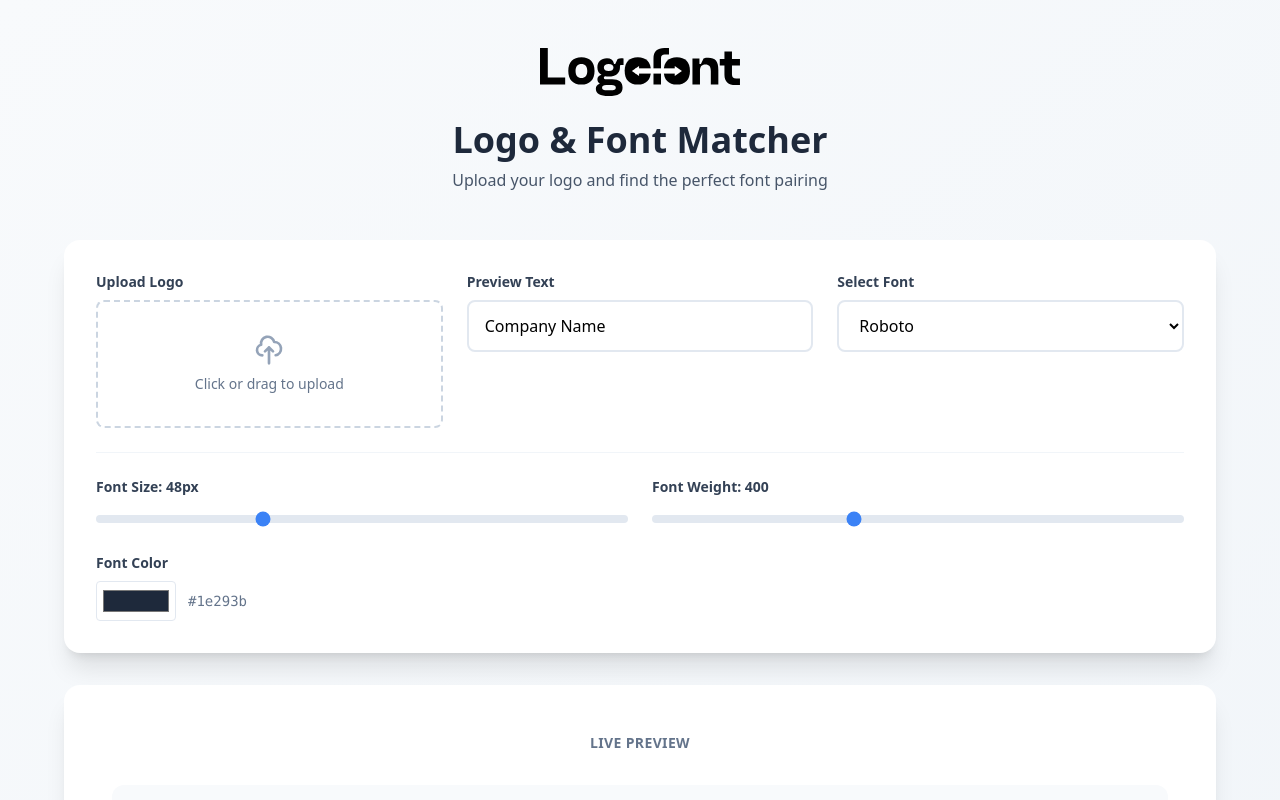
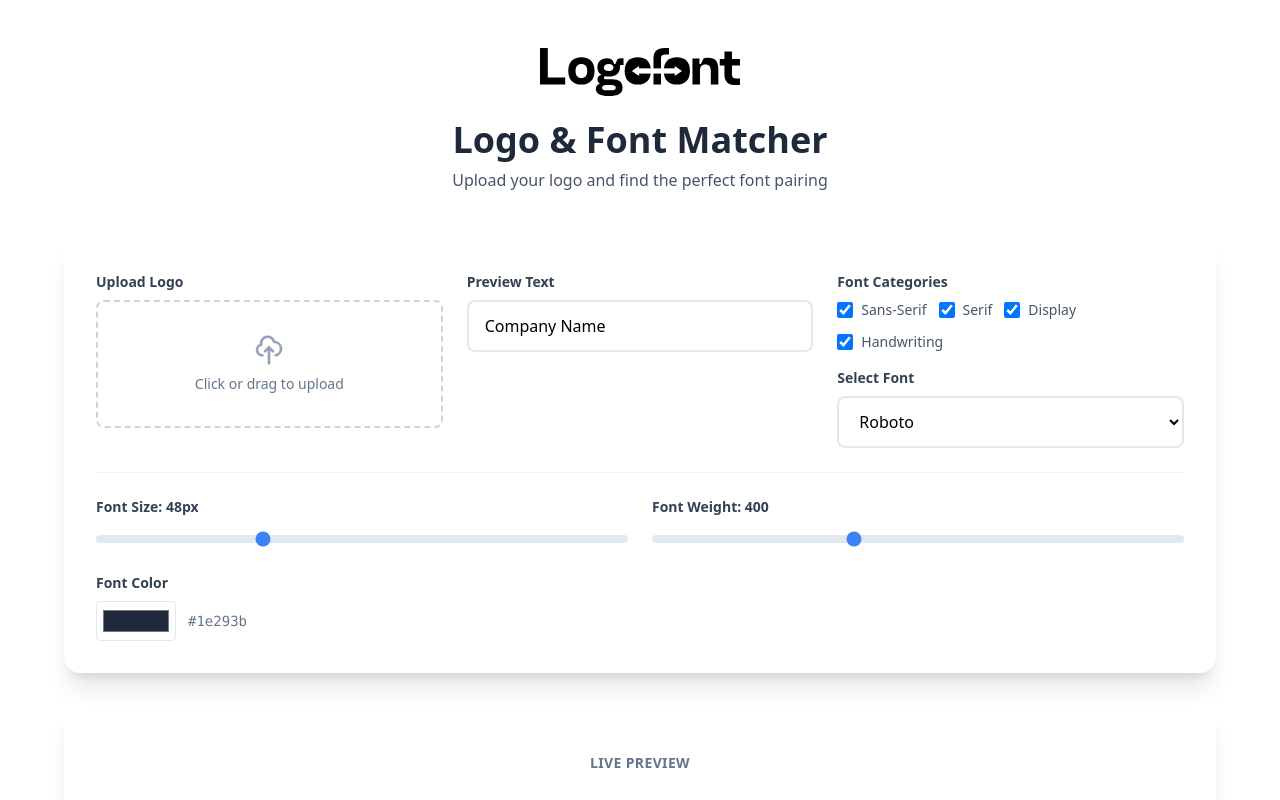
Before and after one commit to JR1986/logo-font, a Nuxt app: page / in a window 1280 px wide. Shown: the top 800 px of the page. Built offline with nearby package versions, Linux system fonts and the light colour scheme.

Commit message:
Add checkboxes categories

```diff
--- a/app/app.vue
+++ b/app/app.vue
@@ -1,5 +1,5 @@
 <template>
-  <div class="min-h-screen bg-gradient-to-br from-slate-50 to-slate-100 py-12 px-4">
+  <div class="min-h-screen from-slate-50 to-slate-100 py-12 px-4">
     <div class="max-w-6xl mx-auto">
       <!-- Header -->
       <div class="text-center mb-12">
@@ -31,7 +31,9 @@
           <!-- Font Selector -->
           <FontSelector
             v-model="selectedFont"
-            :font-categories="fontCategories"
+            :font-categories="filteredFontCategories"
+            v-model:selected-categories="selectedCategories"
+            :all-categories="Object.keys(fontCategories) as any"
             @update:model-value="loadFont"
           />
         </div>
@@ -76,6 +78,8 @@ const {
   fontWeight,
   fontColor,
   fontCategories,
+  filteredFontCategories,
+  selectedCategories,
   selectedFontCategory,
   loadFont,
   selectRandomFont
--- a/app/components/FontSelector.vue
+++ b/app/components/FontSelector.vue
@@ -1,4 +1,33 @@
 <template>
+  <div class="space-y-4">
+    <!-- Category Filter -->
+    <div>
+      <label class="block text-sm font-semibold text-slate-700 mb-2">
+        Font Categories
+      </label>
+      <div class="flex flex-wrap gap-3">
+        <label
+          v-for="category in allCategories"
+          :key="category"
+          class="flex items-center space-x-2 cursor-pointer group"
+        >
+          <div class="relative flex items-center">
+            <input
+              type="checkbox"
+              :value="category"
+              :checked="selectedCategories.includes(category)"
+              @change="toggleCategory(category)"
+              class="w-4 h-4 border-2 border-slate-300 rounded text-blue-600 focus:ring-blue-500 focus:ring-offset-0 transition-colors cursor-pointer"
+            >
+          </div>
+          <span class="text-sm text-slate-600 group-hover:text-slate-900 transition-colors">
+            {{ category }}
+          </span>
+        </label>
+      </div>
+    </div>
+
+    <!-- Font Select -->
     <div>
       <label for="font-select" class="block text-sm font-semibold text-slate-700 mb-2">
         Select Font
@@ -16,25 +45,42 @@
         </optgroup>
       </select>
     </div>
+  </div>
 </template>
 
 <script setup lang="ts">
-import type { FontCategories } from '~/types'
+import type { FontCategories, FontCategory } from '~/types'
 
 interface Props {
   modelValue: string
-  fontCategories: FontCategories
+  fontCategories: Partial<FontCategories>
+  selectedCategories: FontCategory[]
+  allCategories: FontCategory[]
 }
 
 interface Emits {
   (e: 'update:modelValue', value: string): void
+  (e: 'update:selectedCategories', value: FontCategory[]): void
 }
 
-defineProps<Props>()
+const props = defineProps<Props>()
 const emit = defineEmits<Emits>()
 
 function handleChange(event: Event): void {
   const target = event.target as HTMLSelectElement
   emit('update:modelValue', target.value)
 }
+
+function toggleCategory(category: FontCategory): void {
+  const newCategories = [...props.selectedCategories]
+  const index = newCategories.indexOf(category)
+
+  if (index === -1) {
+    newCategories.push(category)
+  } else {
+    newCategories.splice(index, 1)
+  }
+
+  emit('update:selectedCategories', newCategories)
+}
 </script>
--- a/app/composables/useGoogleFonts.ts
+++ b/app/composables/useGoogleFonts.ts
@@ -1,5 +1,5 @@
 import { ref, computed } from 'vue'
-import type { FontCategory } from '~/types'
+import type { FontCategories, FontCategory } from '~/types'
 import {
   FONT_CATEGORIES,
   getAllFonts,
@@ -20,6 +20,21 @@ export function useGoogleFonts() {
 
   const fontCategories = FONT_CATEGORIES
   const allFonts = getAllFonts()
+
+  // Initialize with all categories selected by default
+  const selectedCategories = ref<FontCategory[]>(Object.keys(FONT_CATEGORIES) as FontCategory[])
+
+  const filteredFontCategories = computed<Partial<FontCategories>>(() => {
+    const filtered: Partial<FontCategories> = {}
+
+    selectedCategories.value.forEach(category => {
+      if (fontCategories[category]) {
+        filtered[category] = fontCategories[category]
+      }
+    })
+
+    return filtered
+  })
 
   const selectedFontCategory = computed<FontCategory | null>(() => {
     return getFontCategory(selectedFont.value)
@@ -51,15 +66,24 @@ export function useGoogleFonts() {
    * Select a random font (different from current)
    */
   function selectRandomFont(): void {
-    const currentIndex = allFonts.indexOf(selectedFont.value)
+    // Get flat list of currently available fonts based on filters
+    const availableFonts = Object.values(filteredFontCategories.value).flat()
+
+    if (availableFonts.length === 0) return
+
+    const currentIndex = availableFonts.indexOf(selectedFont.value)
     let randomIndex = currentIndex
 
-    // Ensure we get a different font
-    while (randomIndex === currentIndex) {
-      randomIndex = Math.floor(Math.random() * allFonts.length)
+    // Ensure we get a different font (unless it's the only one)
+    if (availableFonts.length > 1) {
+      while (randomIndex === currentIndex || randomIndex === -1) {
+        randomIndex = Math.floor(Math.random() * availableFonts.length)
+      }
+    } else {
+        randomIndex = 0
     }
 
-    selectedFont.value = allFonts[randomIndex]!
+    selectedFont.value = availableFonts[randomIndex]!
     loadFont()
   }
 
@@ -70,6 +94,8 @@ export function useGoogleFonts() {
     fontColor,
     fontCategories,
     allFonts,
+    selectedCategories,
+    filteredFontCategories,
     selectedFontCategory,
     loadFont,
     selectRandomFont
```
Also changed, not shown: .agent/workflows/project-context.md, 2 other files (tests, documents, lock files or other folders). Lines whose indentation alone changed are shown as unchanged.
